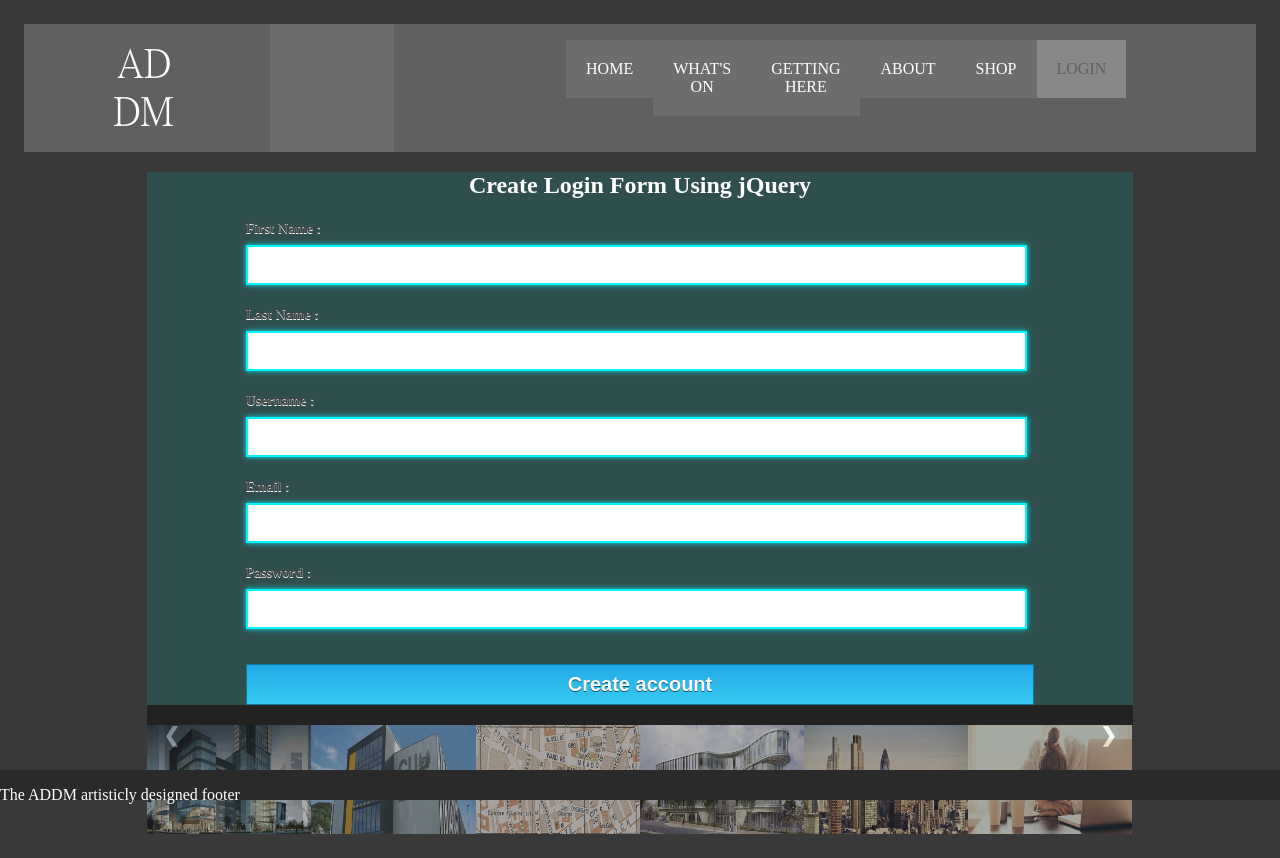
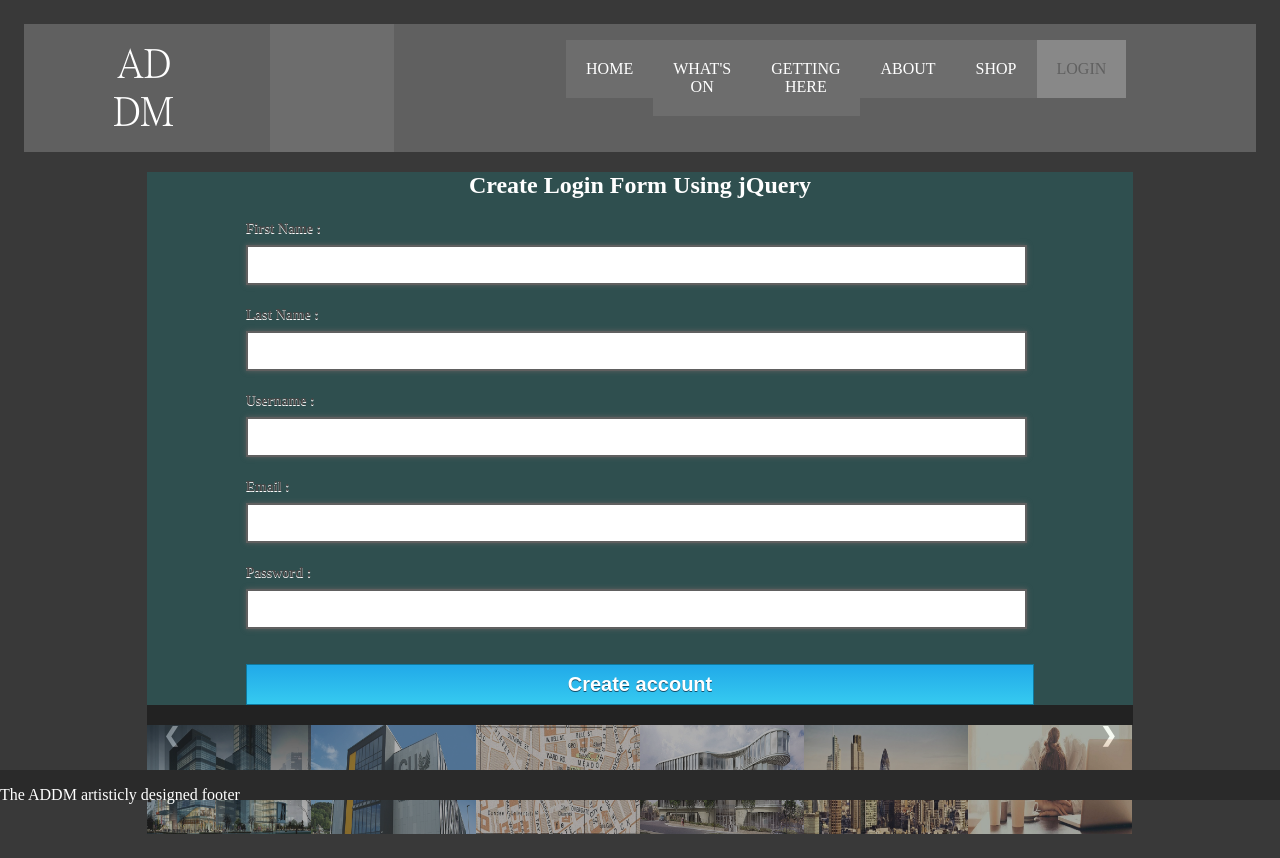
Before and after one commit to Geezertron/ADDMwPHP, a PHP site: page /registration.php in a window 1280 px wide. Run offline with PHP 8.4, Linux system fonts and the light colour scheme.

Commit message:
border changes

```diff
--- a/CSS/registration.css
+++ b/CSS/registration.css
@@ -178,8 +178,8 @@ height: 34px;
 padding-left: 5px;
 margin-bottom: 20px;
 margin-top: 8px;
-box-shadow: 0 0 5px #00F5FF;
-border: 2px solid #00F5FF;
+box-shadow: 0 0 5px #606060;
+border: 2px solid #606060;
 color: #4f4f4f;
 font-size: 16px;
 }
```
